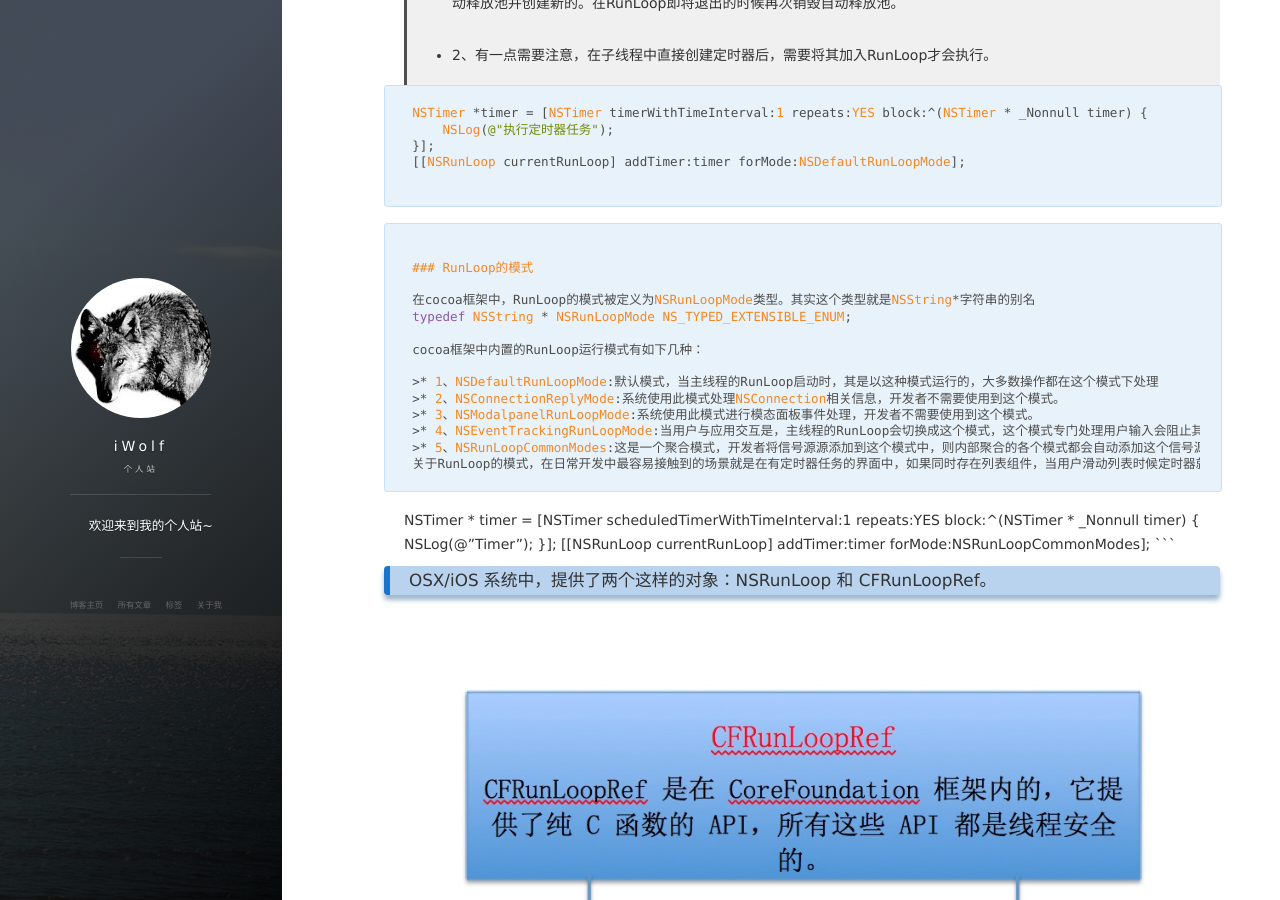
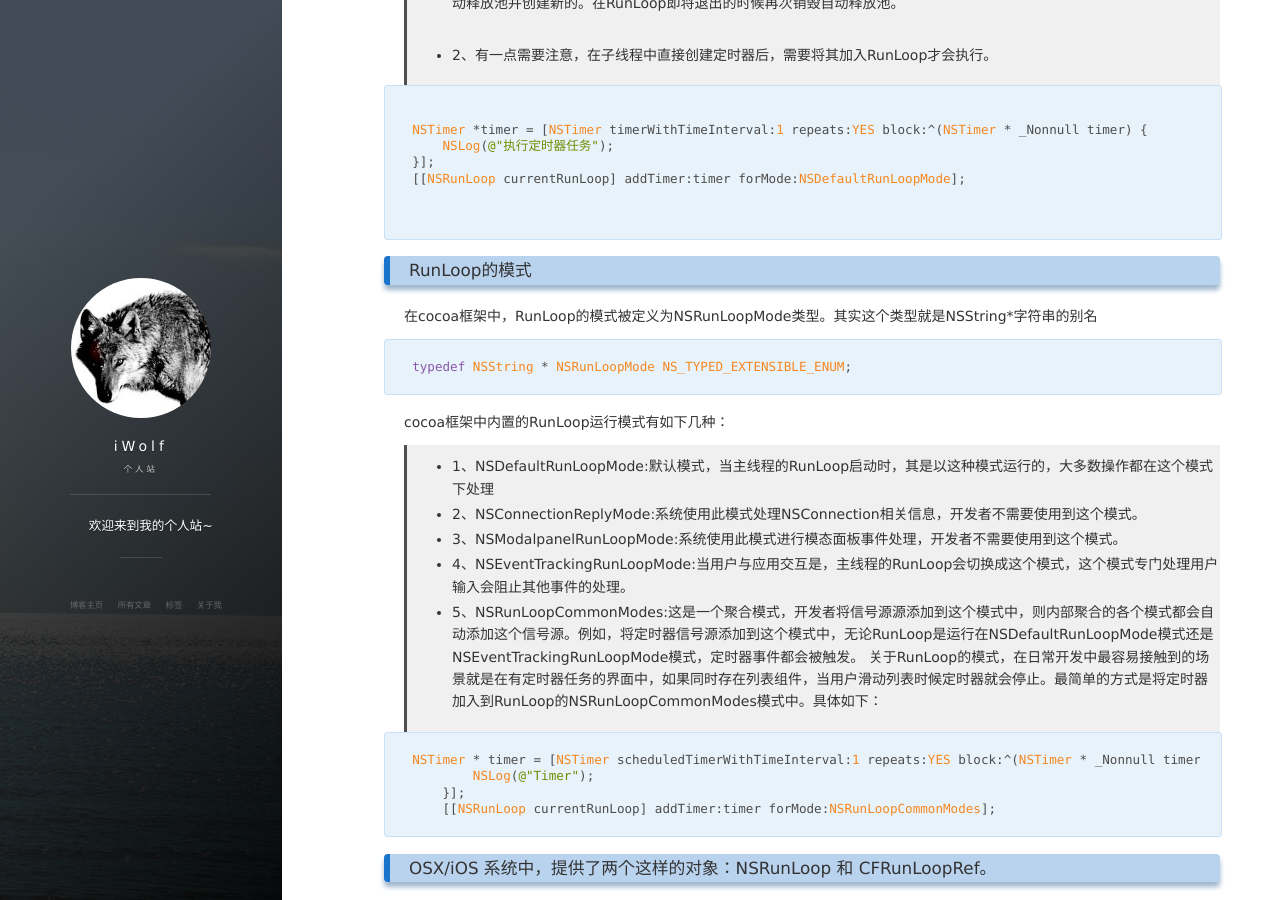
Before and after one commit to iWolfSex/iWolfSex.github.io, a Jekyll site: the page built from _posts/2016-08-16-RunLoop.md, in a window 1280 px wide and 900 px high, scrolled down 1473 px. Built offline with Jekyll 4.4.1, drawn with Linux system fonts in a browser that asks for light colours; nearby versions of some CDN libraries; comment, search, counter and statistics services are not loaded; part of the change alters nothing that is shown.

Commit message:
no message

````diff
--- a/_posts/2016-08-16-RunLoop.md
+++ b/_posts/2016-08-16-RunLoop.md
@@ -35,34 +35,35 @@ RunLoop每次运行需要处理的时间分为3类：Observer监听事件，Time
 >* 2、有一点需要注意，在子线程中直接创建定时器后，需要将其加入RunLoop才会执行。
 
 ```
+
 NSTimer *timer = [NSTimer timerWithTimeInterval:1 repeats:YES block:^(NSTimer * _Nonnull timer) {
     NSLog(@"执行定时器任务");
 }];
 [[NSRunLoop currentRunLoop] addTimer:timer forMode:NSDefaultRunLoopMode];
 
-```
+
 ```
 
 ### RunLoop的模式
 
 在cocoa框架中，RunLoop的模式被定义为NSRunLoopMode类型。其实这个类型就是NSString*字符串的别名
+```
 typedef NSString * NSRunLoopMode NS_TYPED_EXTENSIBLE_ENUM;
-
+```
 cocoa框架中内置的RunLoop运行模式有如下几种：
-
 >* 1、NSDefaultRunLoopMode:默认模式，当主线程的RunLoop启动时，其是以这种模式运行的，大多数操作都在这个模式下处理
 >* 2、NSConnectionReplyMode:系统使用此模式处理NSConnection相关信息，开发者不需要使用到这个模式。
 >* 3、NSModalpanelRunLoopMode:系统使用此模式进行模态面板事件处理，开发者不需要使用到这个模式。
 >* 4、NSEventTrackingRunLoopMode:当用户与应用交互是，主线程的RunLoop会切换成这个模式，这个模式专门处理用户输入会阻止其他事件的处理。
 >* 5、NSRunLoopCommonModes:这是一个聚合模式，开发者将信号源源添加到这个模式中，则内部聚合的各个模式都会自动添加这个信号源。例如，将定时器信号源添加到这个模式中，无论RunLoop是运行在NSDefaultRunLoopMode模式还是NSEventTrackingRunLoopMode模式，定时器事件都会被触发。
 关于RunLoop的模式，在日常开发中最容易接触到的场景就是在有定时器任务的界面中，如果同时存在列表组件，当用户滑动列表时候定时器就会停止。最简单的方式是将定时器加入到RunLoop的NSRunLoopCommonModes模式中。具体如下：
+
 ```
 NSTimer * timer = [NSTimer scheduledTimerWithTimeInterval:1 repeats:YES block:^(NSTimer * _Nonnull timer) {
         NSLog(@"Timer");
     }];
     [[NSRunLoop currentRunLoop] addTimer:timer forMode:NSRunLoopCommonModes];
 ```
-
 ### OSX/iOS 系统中，提供了两个这样的对象：NSRunLoop 和 CFRunLoopRef。
 
 <img src="/images/posts/RunLoop/RunLoop2.png" >
@@ -75,4 +76,4 @@ NSTimer * timer = [NSTimer scheduledTimerWithTimeInterval:1 repeats:YES block:^(
 >* 4、节省CPU时间
 
 <br>
-转载请注明：[iWolf的博客](http://iWolf.com) » [RunLoop](http://iWolf.com/2017/03/RunLoop/)
+转载请注明：[iWolf的博客](http://iWolf.com) » [RunLoop](http://iWolf.com/2016/08/RunLoop/)
````
